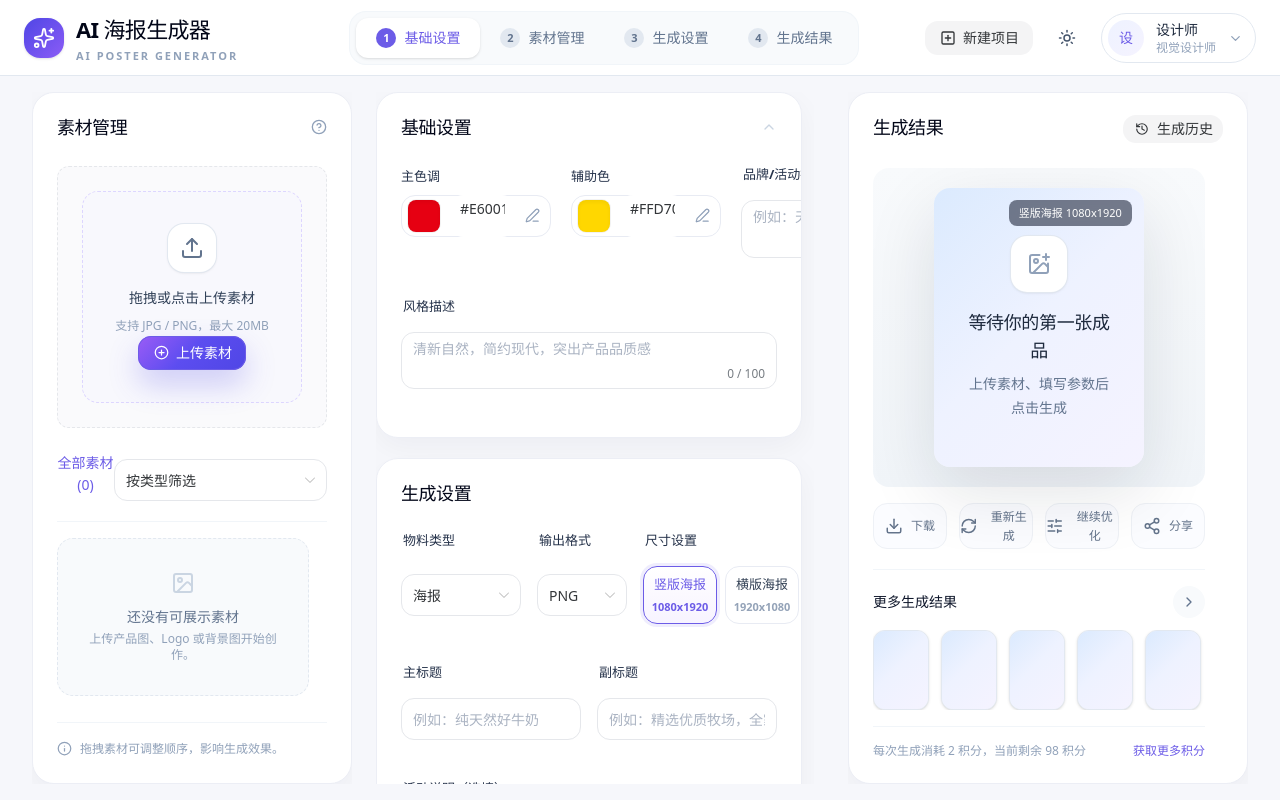
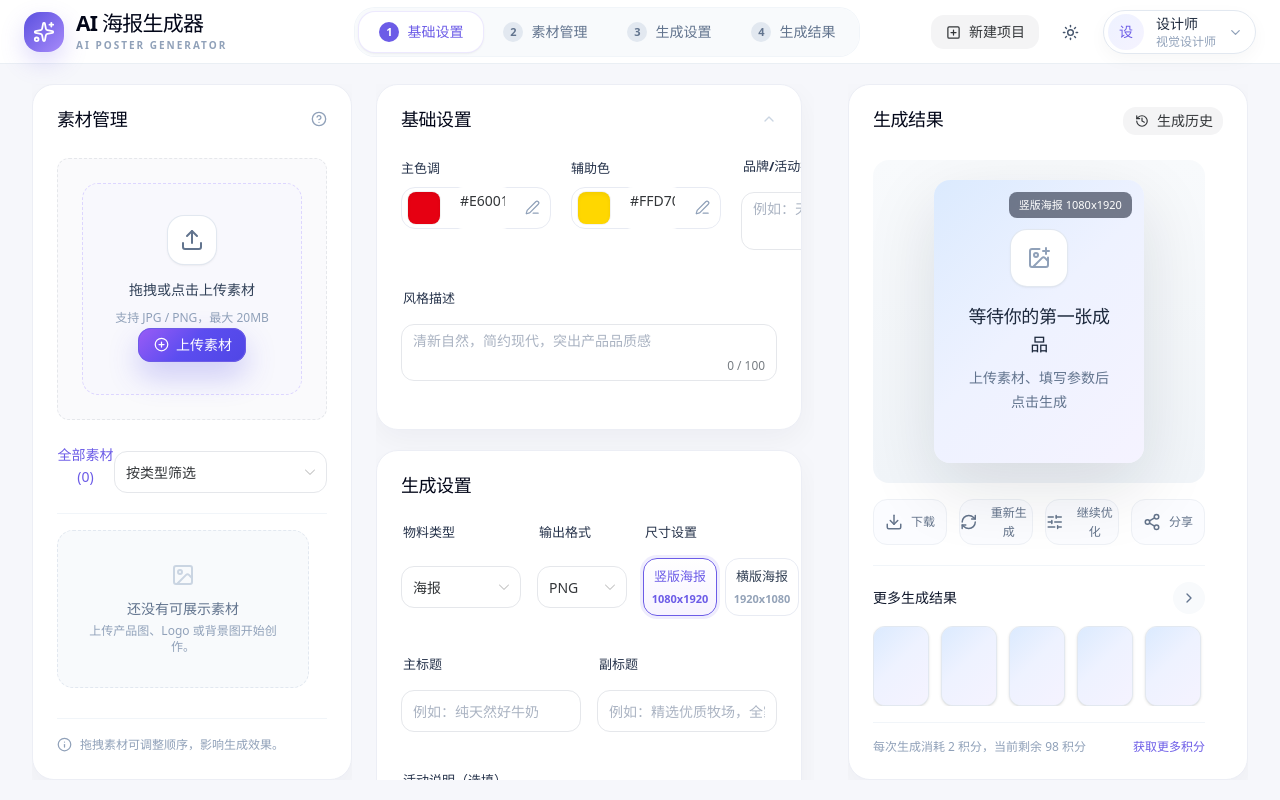
Before and after one commit to 201811510411lw/ai-poster-generator, a Vue app: page /poster-generator in a window 1280 px wide. Built offline with nearby package versions, Linux system fonts and the light colour scheme.

Commit message:
polish app shell header and stepper

```diff
--- a/src/layouts/AppShell.vue
+++ b/src/layouts/AppShell.vue
@@ -1,26 +1,27 @@
 <template>
   <div class="flex h-[100dvh] min-w-0 flex-col overflow-hidden bg-[var(--page-bg)] text-slate-950">
-    <header class="z-30 h-[76px] shrink-0 border-b border-slate-200 bg-white/95 backdrop-blur">
-      <div class="flex h-[76px] w-full min-w-0 items-center justify-between gap-6 px-6">
+    <header class="z-30 h-16 shrink-0 border-b border-slate-200/70 bg-white/95 backdrop-blur-xl">
+      <div class="flex h-16 w-full min-w-0 items-center justify-between gap-6 px-6 2xl:px-8">
         <div class="flex min-w-[260px] items-center gap-3">
-          <div class="grid h-10 w-10 place-items-center rounded-2xl bg-[linear-gradient(135deg,#4F46E5,#8B5CF6)] shadow-sm">
+          <div class="grid h-10 w-10 place-items-center rounded-2xl bg-[linear-gradient(135deg,#5B50DF,#A78BFA)] shadow-[0_10px_24px_rgba(108,92,231,0.22)]">
             <Sparkles :size="22" class="text-white" />
           </div>
           <div>
-            <h1 class="text-[22px] font-bold tracking-[-0.03em] text-slate-950">AI 海报生成器</h1>
-            <p class="text-[11px] font-semibold uppercase tracking-[0.18em] text-slate-400">AI Poster Generator</p>
+            <h1 class="text-[21px] font-extrabold leading-6 tracking-[-0.035em] text-slate-950">AI 海报生成器</h1>
+            <p class="mt-0.5 text-[10px] font-bold uppercase tracking-[0.2em] text-slate-400">AI Poster Generator</p>
           </div>
         </div>
 
         <nav class="hidden flex-1 justify-center lg:flex">
-          <div class="flex rounded-2xl bg-slate-50 p-1.5 ring-1 ring-slate-100">
+          <div class="flex items-center rounded-[20px] bg-slate-50/90 p-1 ring-1 ring-slate-100">
             <div
               v-for="step in workflowSteps"
               :key="step.label"
-              class="flex items-center gap-2 rounded-xl px-5 py-2.5 text-sm font-medium text-slate-500 first:bg-white first:text-[var(--primary)] first:shadow-sm"
+              class="flex h-10 items-center gap-2 rounded-2xl px-5 text-sm font-bold transition"
+              :class="step.active ? 'bg-white text-[var(--primary)] shadow-sm ring-1 ring-violet-100' : 'text-slate-500'"
             >
               <span
-                class="grid h-5 w-5 place-items-center rounded-full text-[11px] font-bold"
+                class="grid h-5 w-5 place-items-center rounded-full text-[11px] font-extrabold"
                 :class="step.active ? 'bg-[var(--primary)] text-white' : 'bg-slate-200 text-slate-500'"
               >
                 {{ step.index }}
@@ -31,21 +32,21 @@
         </nav>
 
         <div class="flex min-w-[320px] items-center justify-end gap-3">
-          <n-button secondary class="h-11 px-4">
+          <n-button secondary class="h-10 px-4 font-bold">
             <template #icon>
-              <PlusSquare :size="16" />
+              <PlusSquare :size="15" />
             </template>
             新建项目
           </n-button>
-          <button class="grid h-11 w-11 place-items-center rounded-full border border-slate-200 bg-white text-slate-600 transition hover:border-slate-300 hover:bg-slate-50">
-            <Sun :size="18" />
+          <button class="grid h-10 w-10 place-items-center rounded-full border border-slate-200 bg-white text-slate-600 transition hover:border-violet-200 hover:bg-violet-50 hover:text-[var(--primary)]">
+            <Sun :size="17" />
           </button>
-          <div class="flex items-center gap-3 rounded-full border border-slate-200 bg-white py-1.5 pl-1.5 pr-3">
-            <div class="grid h-9 w-9 place-items-center rounded-full bg-[linear-gradient(135deg,#EEF2FF,#F5F3FF)] text-sm font-bold text-[var(--primary)]">
+          <div class="flex h-11 items-center gap-3 rounded-full border border-slate-200 bg-white py-1 pl-1 pr-3 shadow-[0_6px_18px_rgba(15,23,42,0.035)]">
+            <div class="grid h-9 w-9 place-items-center rounded-full bg-[linear-gradient(135deg,#EEF2FF,#F5F3FF)] text-sm font-extrabold text-[var(--primary)]">
               设
             </div>
             <div class="hidden text-left xl:block">
-              <div class="text-sm font-semibold leading-5 text-slate-800">设计师</div>
+              <div class="text-sm font-bold leading-5 text-slate-800">设计师</div>
               <div class="text-xs text-slate-400">视觉设计师</div>
             </div>
             <ChevronDown :size="15" class="text-slate-400" />
@@ -54,7 +55,7 @@
       </div>
     </header>
 
-    <main class="min-h-0 w-full min-w-0 flex-1 overflow-hidden px-8 py-4">
+    <main class="min-h-0 w-full min-w-0 flex-1 overflow-hidden px-8 py-5 2xl:px-10">
       <slot />
     </main>
   </div>
```
